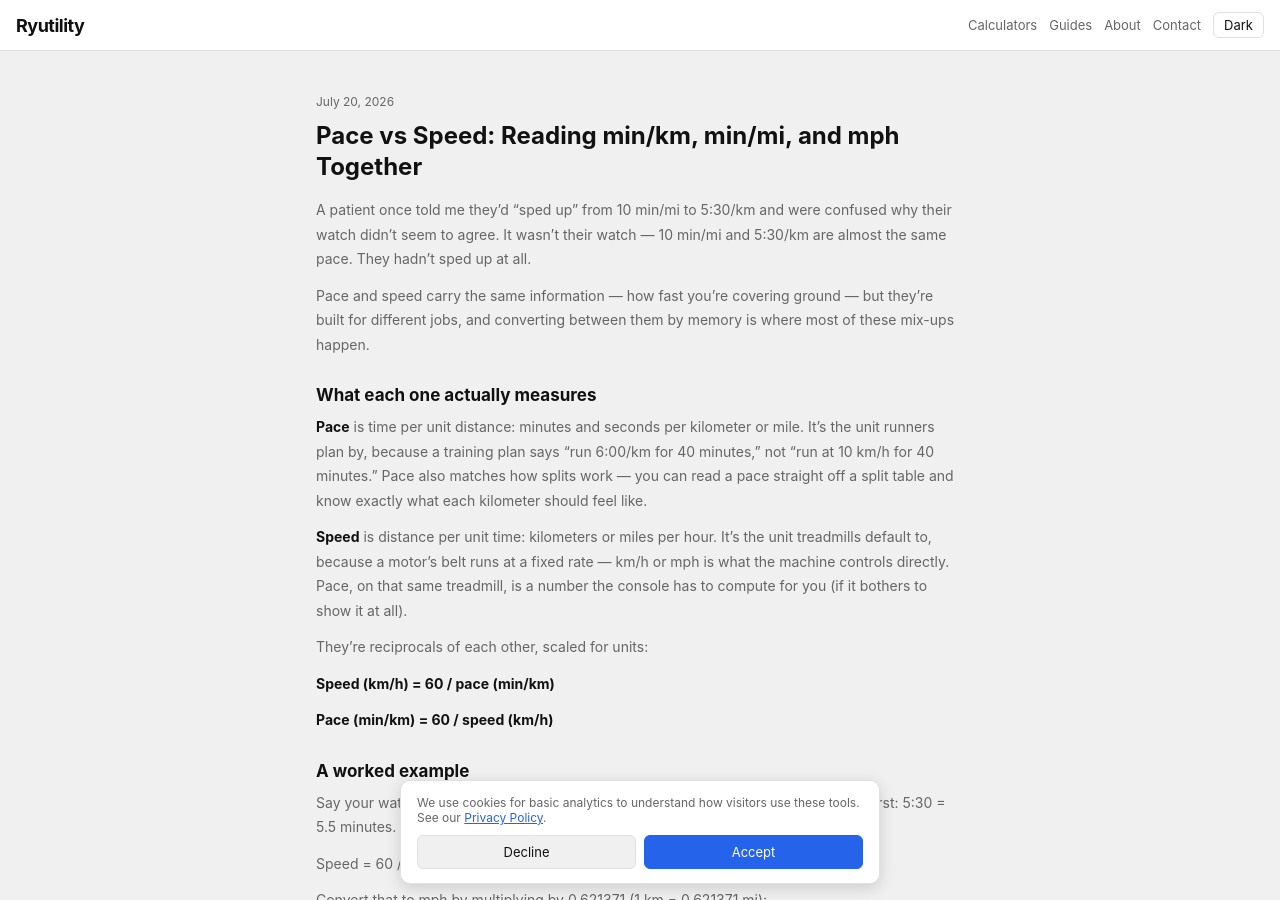
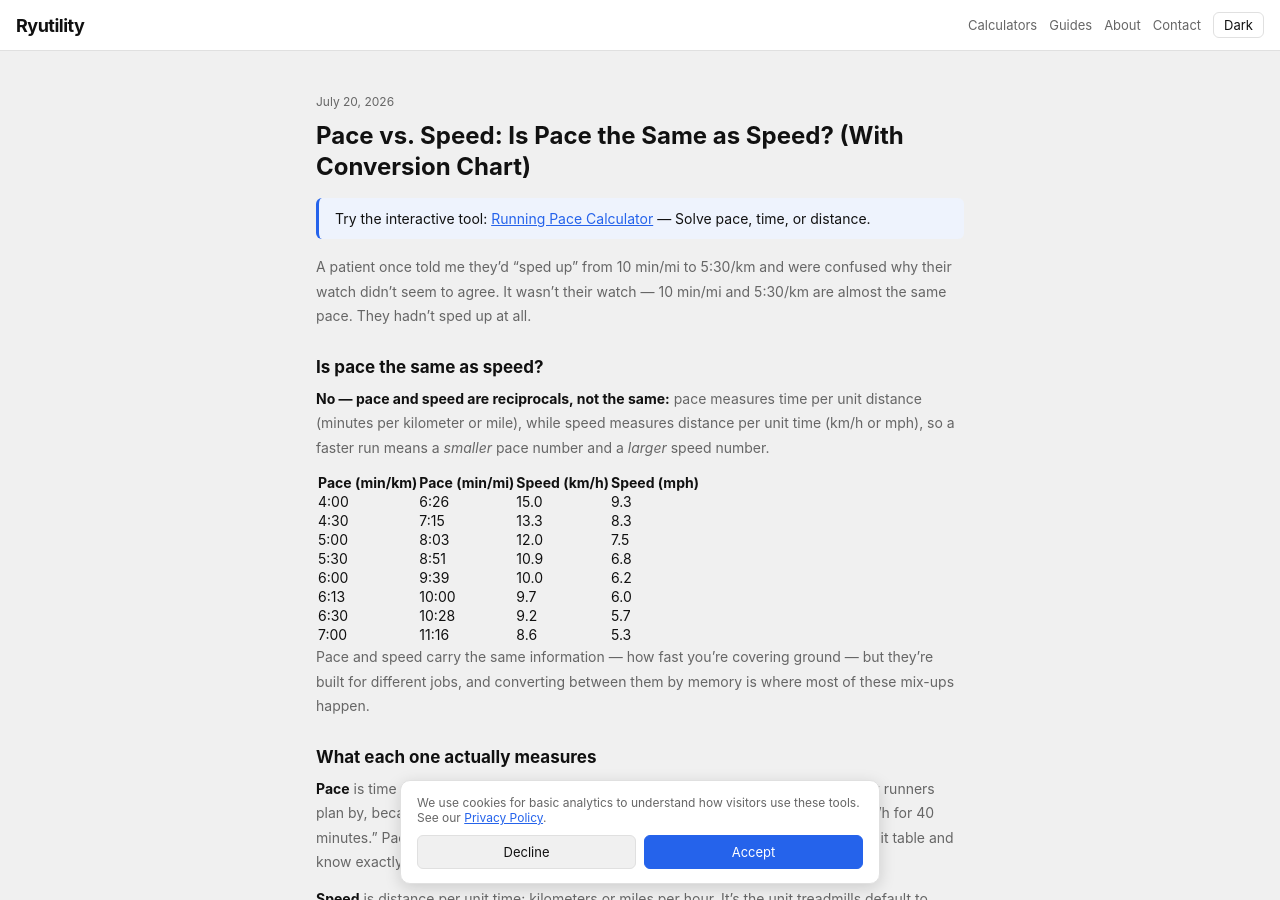
Before and after one commit to jasonpa/ryutility, a Jekyll site: the page built from _guides/pace-vs-speed.md, in a window 1280 px wide and 900 px high. Built offline with Jekyll 4.4.1, drawn with Linux system fonts in a browser that asks for light colours.

Commit message:
seo: optimize quick-win queries from Search Console data

```diff
--- a/_guides/pace-vs-speed.md
+++ b/_guides/pace-vs-speed.md
@@ -1,6 +1,6 @@
 ---
-title: "Pace vs Speed: Reading min/km, min/mi, and mph Together"
-description: "Pace and speed are the same information in two different shapes — one built for planning a run, the other for glancing at a treadmill. Here's how to convert between them without losing accuracy."
+title: "Pace vs. Speed: Is Pace the Same as Speed? (With Conversion Chart)"
+description: "No — pace (min/km or min/mi) and speed (km/h or mph) are reciprocals, not the same. See the quick conversion chart and how to convert between them accurately."
 date: 2026-07-20
 related_tools:
   - /pace/
@@ -8,6 +8,21 @@ related_tools:
 ---
 
 A patient once told me they'd "sped up" from 10 min/mi to 5:30/km and were confused why their watch didn't seem to agree. It wasn't their watch — 10 min/mi and 5:30/km are almost the same pace. They hadn't sped up at all.
+
+## Is pace the same as speed?
+
+**No — pace and speed are reciprocals, not the same:** pace measures time per unit distance (minutes per kilometer or mile), while speed measures distance per unit time (km/h or mph), so a faster run means a *smaller* pace number and a *larger* speed number.
+
+| Pace (min/km) | Pace (min/mi) | Speed (km/h) | Speed (mph) |
+| --- | --- | --- | --- |
+| 4:00 | 6:26 | 15.0 | 9.3 |
+| 4:30 | 7:15 | 13.3 | 8.3 |
+| 5:00 | 8:03 | 12.0 | 7.5 |
+| 5:30 | 8:51 | 10.9 | 6.8 |
+| 6:00 | 9:39 | 10.0 | 6.2 |
+| 6:13 | 10:00 | 9.7 | 6.0 |
+| 6:30 | 10:28 | 9.2 | 5.7 |
+| 7:00 | 11:16 | 8.6 | 5.3 |
 
 Pace and speed carry the same information — how fast you're covering ground — but they're built for different jobs, and converting between them by memory is where most of these mix-ups happen.
 
--- a/_layouts/guide.html
+++ b/_layouts/guide.html
@@ -29,6 +29,13 @@
   <main class="guide-page">
     <p class="guide-meta">{{ page.date | date: "%B %-d, %Y" }}</p>
     <h1>{{ page.title }}</h1>
+    {% if page.related_tools and page.related_tools.size > 0 %}
+      {% assign primary_tool_url = page.related_tools | first %}
+      {% assign primary_tool = site.data.tools | where: "url", primary_tool_url | first %}
+      {% if primary_tool %}
+      <div class="guide-callout">Try the interactive tool: <a href="{{ primary_tool.url | relative_url }}">{{ primary_tool.name }}</a> — {{ primary_tool.short }}.</div>
+      {% endif %}
+    {% endif %}
     {{ content }}
     <aside class="guide-author-bio" aria-label="About the author">
       <h2>About the author</h2>
--- a/pace/index.html
+++ b/pace/index.html
@@ -1,7 +1,7 @@
 ---
 layout: default
 title: Running Pace Calculator — Pace, Time & Distance
-description: Free running pace calculator. Enter any two of pace, time, and distance to get the third — with km, mile, and treadmill speed conversions.
+description: Free running pace calculator and 5K, 10K, half marathon, and marathon time calculator. Enter any two of pace, time, and distance to get the third — in km, miles, and treadmill speed.
 permalink: /pace/
 updated: 2026-10-28
 last_modified_at: 2026-10-28
--- a/splits/index.html
+++ b/splits/index.html
@@ -1,7 +1,7 @@
 ---
 layout: default
 title: Running Splits Calculator — Even & Negative Splits
-description: Free running splits calculator. Get km or mile split times for your goal race time — even pacing or negative splits — with a printable pace table.
+description: Free running splits calculator and race split planner. Get km or mile split times for your goal race time — even pacing or negative splits — with a printable pace table.
 permalink: /splits/
 updated: 2026-10-28
 last_modified_at: 2026-10-28
@@ -16,7 +16,7 @@ last_modified_at: 2026-10-28
 <div class="tool-wrap">
   <div class="tool-heading">
     <h1>Running Splits Calculator</h1>
-    <p>Split times for your goal race — even or negative pacing, printable.</p>
+    <p>A race split planner for your goal finish time — even or negative pacing, printable.</p>
     {% include page-updated.html %}
   </div>
 
```
Also changed, not shown: docs/superpowers/plans/2026-11-25-gsc-quick-wins-seo.md (added, +27 -0 lines), docs/superpowers/specs/2026-11-25-gsc-quick-wins-seo-design.md (added, +47 -0 lines), treadmill/index.html (+7 -2 lines).
